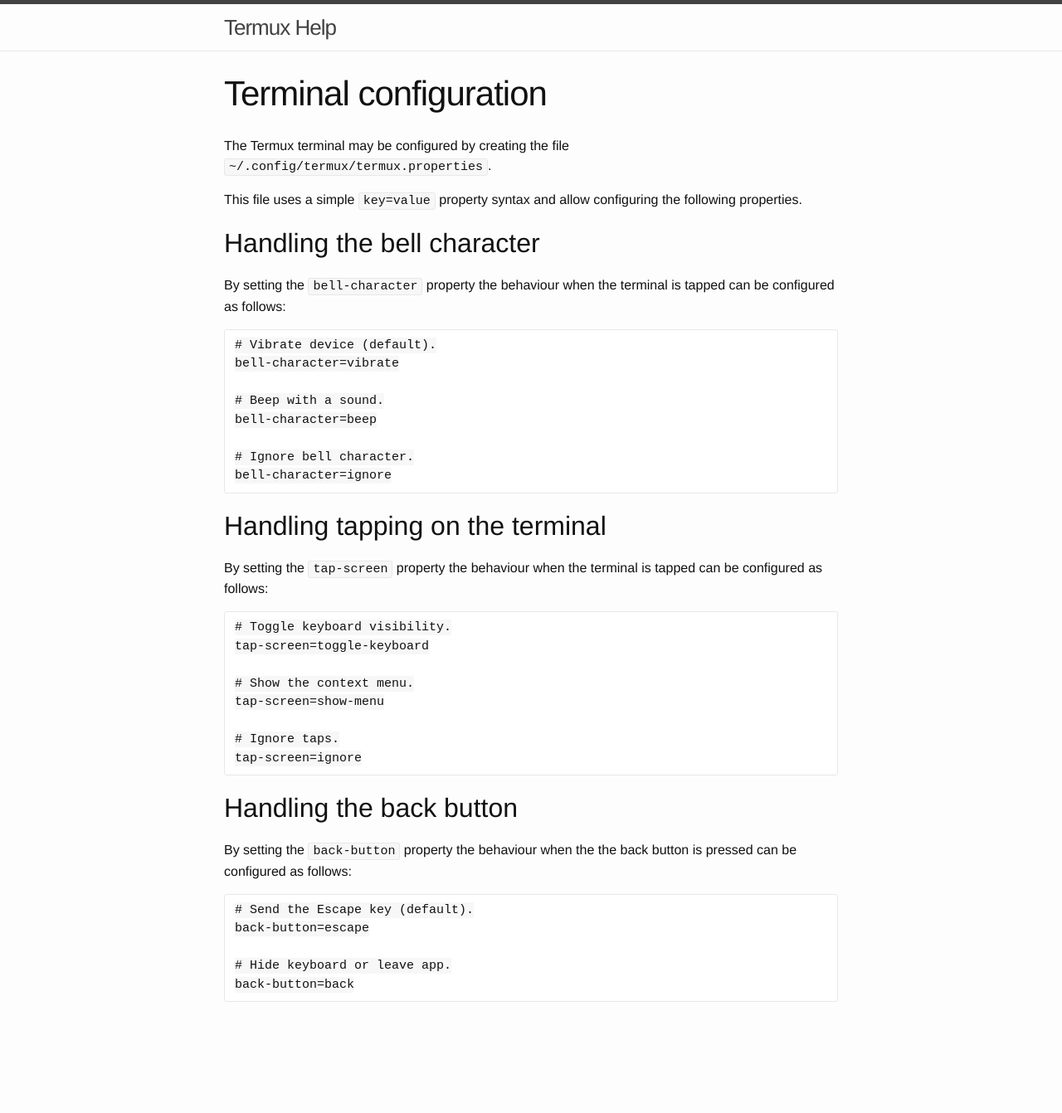
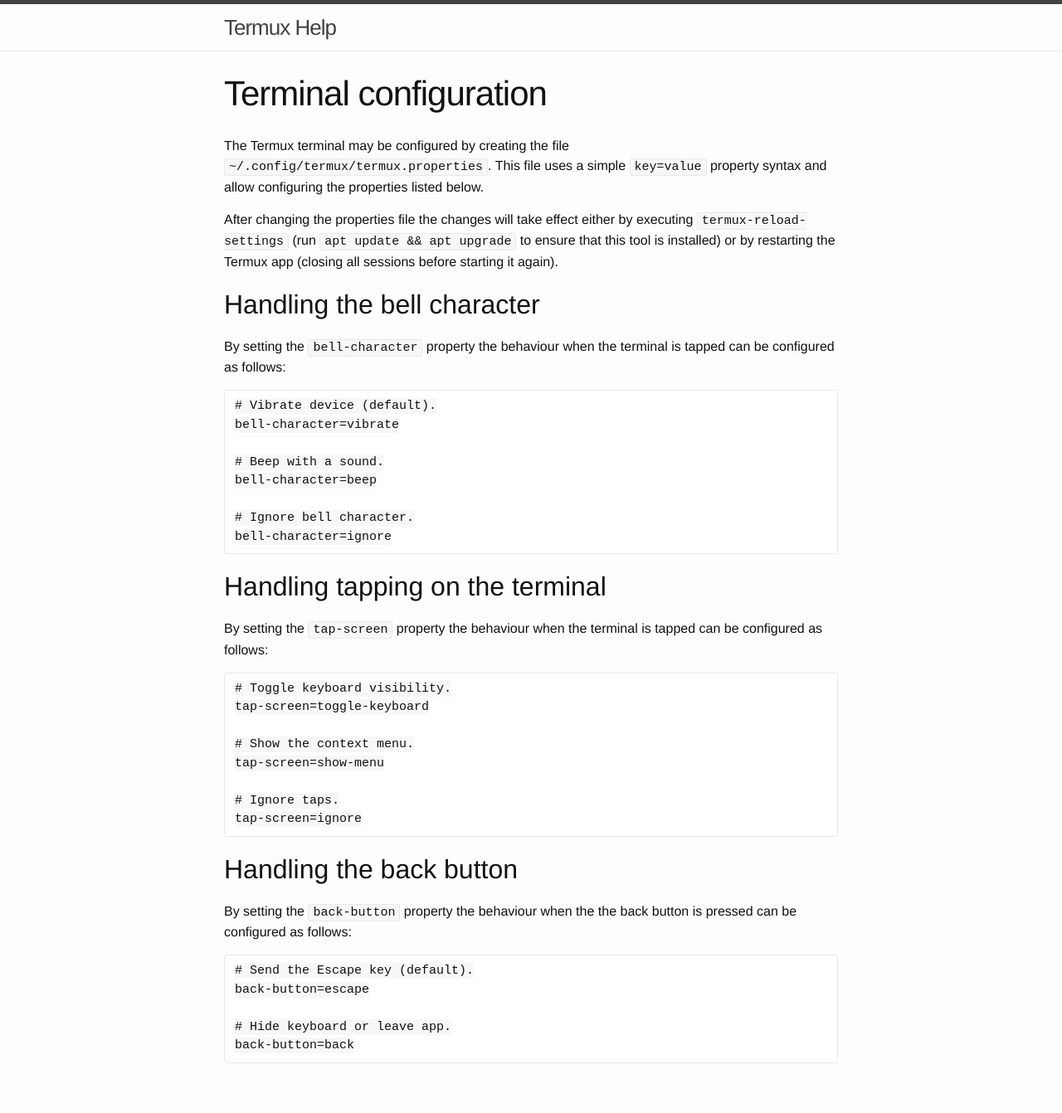
Before and after one commit to termux/termux.github.io, a Jekyll site: the page built from configuration.md, in a window 1280 px wide. Shown: the whole page at 83% size. Built offline with Jekyll 4.4.1, drawn with Linux system fonts in a browser that asks for light colours; before the commit the page ends 1268 px from its top, so only the background shows below that.

Commit message:
Minor additions

```diff
--- a/configuration.md
+++ b/configuration.md
@@ -3,9 +3,9 @@
 title: Terminal configuration
 ---
 
-The Termux terminal may be configured by creating the file `~/.config/termux/termux.properties`.
+The Termux terminal may be configured by creating the file `~/.config/termux/termux.properties`. This file uses a simple `key=value` property syntax and allow configuring the properties listed below.
 
-This file uses a simple `key=value` property syntax and allow configuring the following properties.
+After changing the properties file the changes will take effect either by executing `termux-reload-settings` (run `apt update && apt upgrade` to ensure that this tool is installed) or by restarting the Termux app (closing all sessions before starting it again).
 
 Handling the bell character
 ---------------------------
```
Also changed, not shown: source-code.md (+2 -0 lines).
